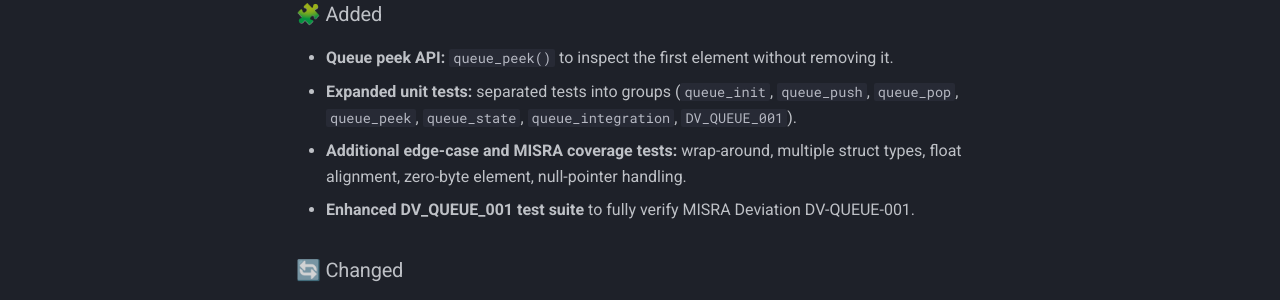
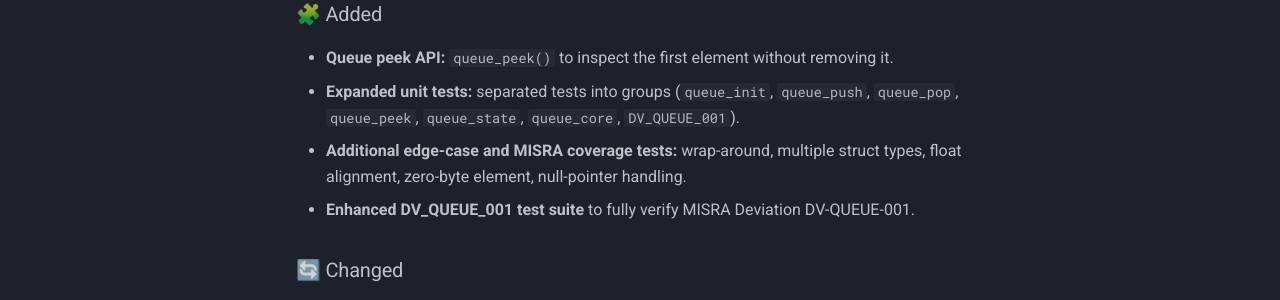
Before and after one commit to niwciu/QUEUE_LIB, an MkDocs documentation site: the page built from docs/CHANGELOG.md, in a window 1280 px wide and 900 px high. Shown: the part 406-706 px from the top of the window. Built offline with MkDocs 1.6.1 and Material for MkDocs 9.7.7, drawn with Linux system fonts in a browser that asks for light colours; comment, search, counter and statistics services are not loaded.

Commit message:
Changelog and deploy workflow Update

```diff
--- a/docs/CHANGELOG.md
+++ b/docs/CHANGELOG.md
@@ -13,7 +13,7 @@ This project adheres to [Semantic Versioning](https://semver.org/spec/v2.0.0.htm
 ### 🧩 Added
 
 * **Queue peek API:** `queue_peek()` to inspect the first element without removing it.
-* **Expanded unit tests:** separated tests into groups (`queue_init`, `queue_push`, `queue_pop`, `queue_peek`, `queue_state`, `queue_integration`, `DV_QUEUE_001`).
+* **Expanded unit tests:** separated tests into groups (`queue_init`, `queue_push`, `queue_pop`, `queue_peek`, `queue_state`, `queue_core`, `DV_QUEUE_001`).
 * **Additional edge-case and MISRA coverage tests:** wrap-around, multiple struct types, float alignment, zero-byte element, null-pointer handling.
 * **Enhanced DV_QUEUE_001 test suite** to fully verify MISRA Deviation DV-QUEUE-001.
 
```
Also changed, not shown: 1 other file.
